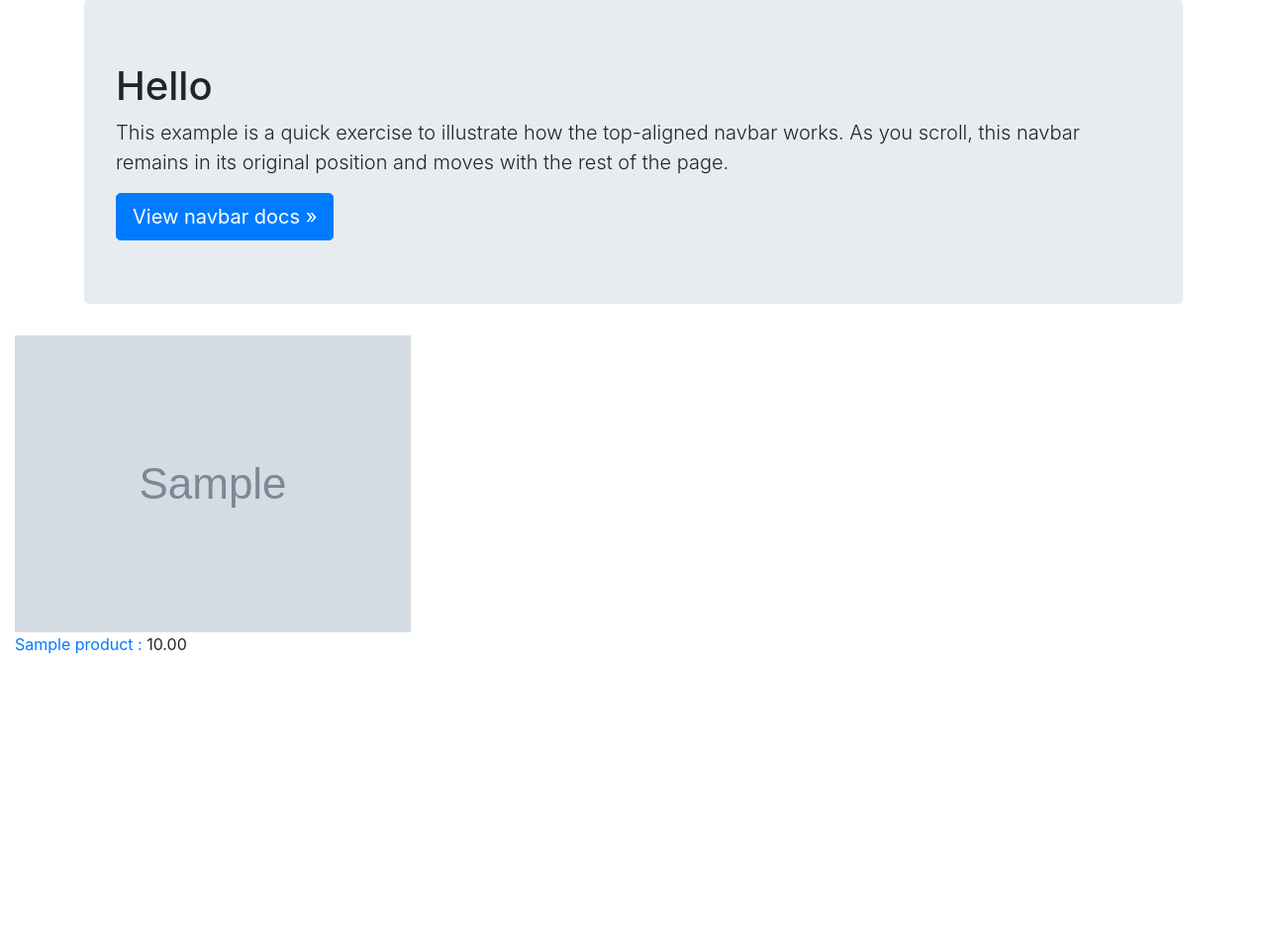
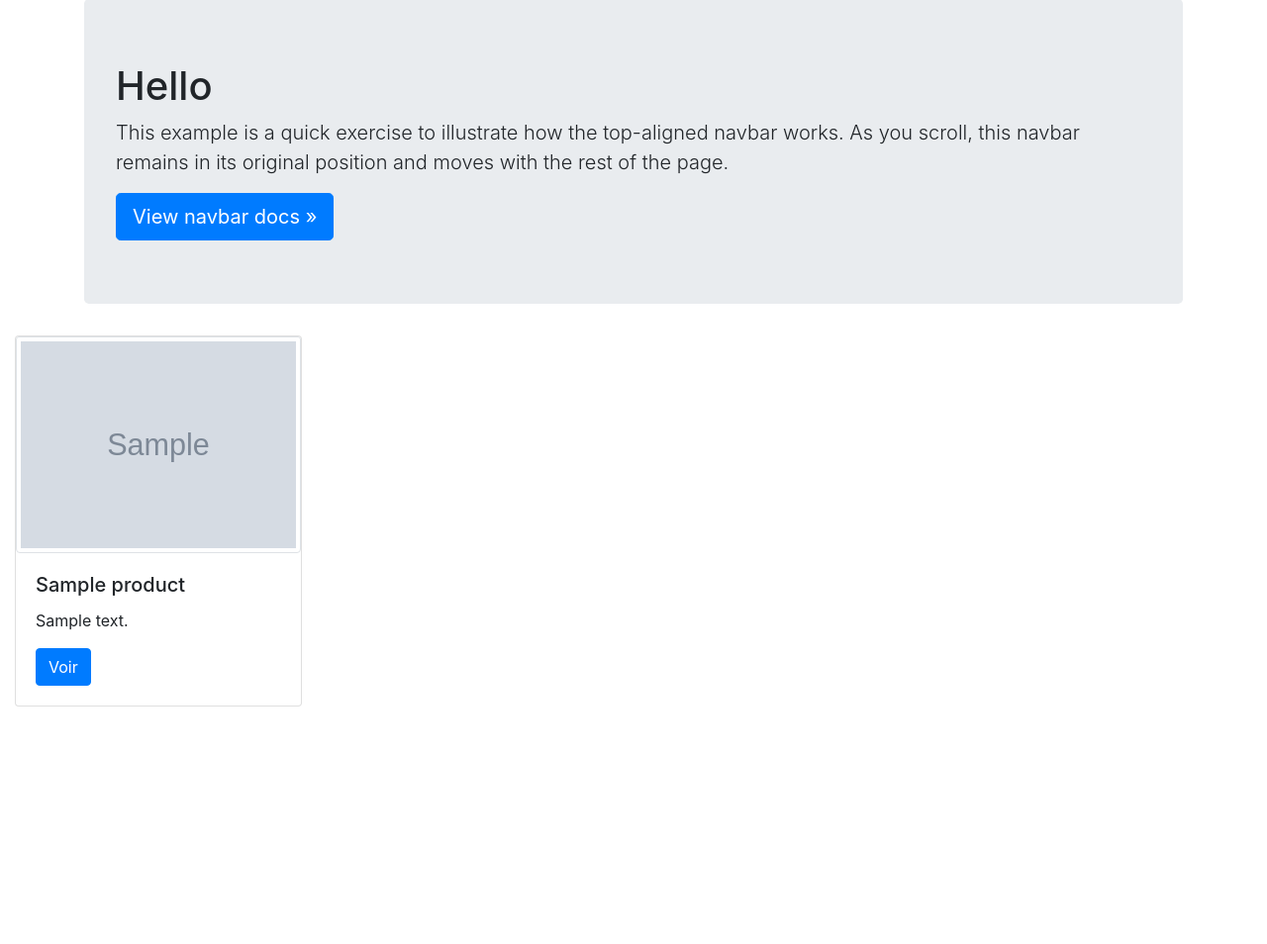
Before and after one commit to hMirado/ecommerce, a Django app: page / in a window 1280 px wide. Shown: the part 81-1035 px from the top of the page at 99% size. Run offline with Django 3.2, Linux system fonts and the light colour scheme; tables that the repository leaves empty hold one stand-in row (values such as "Sample post"); grey boxes marked "Sample" are stand-in pictures; some libraries are stand-ins or nearby versions.

Commit message:
Bootstrap img part 1

```diff
--- a/ecommerce/products/views.py
+++ b/ecommerce/products/views.py
@@ -1,5 +1,5 @@
 from django.shortcuts import render, Http404
-from .models import Products
+from .models import Products, ProductImage
 
 
 def home(request):
@@ -19,7 +19,9 @@ def all(request):
 def single(request, slug):
     try:
         productSlug = Products.objects.get(slug=slug)
-        context = {"productSlug": productSlug}
+        # images = Products.productimage_set.all()
+        images = ProductImage.objects.filter(product=productSlug)
+        context = {"productSlug": productSlug, "images": images}
         template = 'products/single.html'
         return render(request, template, context)
     except:
--- a/ecommerce/templates/products/home.html
+++ b/ecommerce/templates/products/home.html
@@ -1,4 +1,5 @@
 {% extends "base.html" %}
+{% load static %}
 
 {% block head_title %}
 Welcome to
@@ -17,22 +18,27 @@ Welcome to
 {% endblock %}
 
 {% block content %}
-    <div class='row'>
+    <div class="row">
         {% for product in products %}
-            <div class='col-sm-4'>
-                {% for item in product.productimage_set.all %}
-                    {% if item.featured %}
-                        <img src="{{ item.image.url }}" />
-                    {% endif %}
-                {% endfor %}
-
-                <!-- <a href='{% url "products:single_product" product.slug %}'> -->
-                <a href='{{ product.get_absolute_url }}'>
-                    {{ product.title }} :
-                </a>
-                {{ product.price }}
+        <div class="col-sm-3 mb-4">
+            <div class="card">
+                {% if product.productimage_set.all %}
+                    {% for item in product.productimage_set.all %} <!-- model.modelNameWithForeignkey_set.all -->
+                        {% if item.featured %}
+                            <img class="card-img-top img-fluid img-thumbnail" src="{{ item.image.url }}" />
+                        {% endif %}
+                    {% endfor %}
+                {% else %}
+                    <img class="card-img-top img-fluid img-thumbnail" src="{% static 'img/No_image_available.png' %}" />
+                {% endif %}
+                <div class="card-body">
+                    <h5 class="card-title">{{ product.title }}</h5>
+                    <p class="card-text">{{ product.description|truncatewords:15 }}</p>
+                    <a href="{{ product.get_absolute_url }}" class="btn btn-primary">Voir</a>
+                </div>
             </div>
-        {% cycle ""  ""  "</div></br><hr/><div class='row'>" %}
+        </div>
+        </br>
         {% endfor %}
     </div>
 {% endblock %}
```
Also changed, not shown: ecommerce/templates/products/single.html (+12 -0 lines), ecommerce/static/media/products/images/Unknown_kS0Qj8W.jpeg (added), ecommerce/static/media/products/images/images-1.jpeg (added), ecommerce/static/media/products/images/images.jpeg (added), ecommerce/static/static_files/img/No_image_available.png (added), ecommerce/static/static_files/img/images.png (added).
